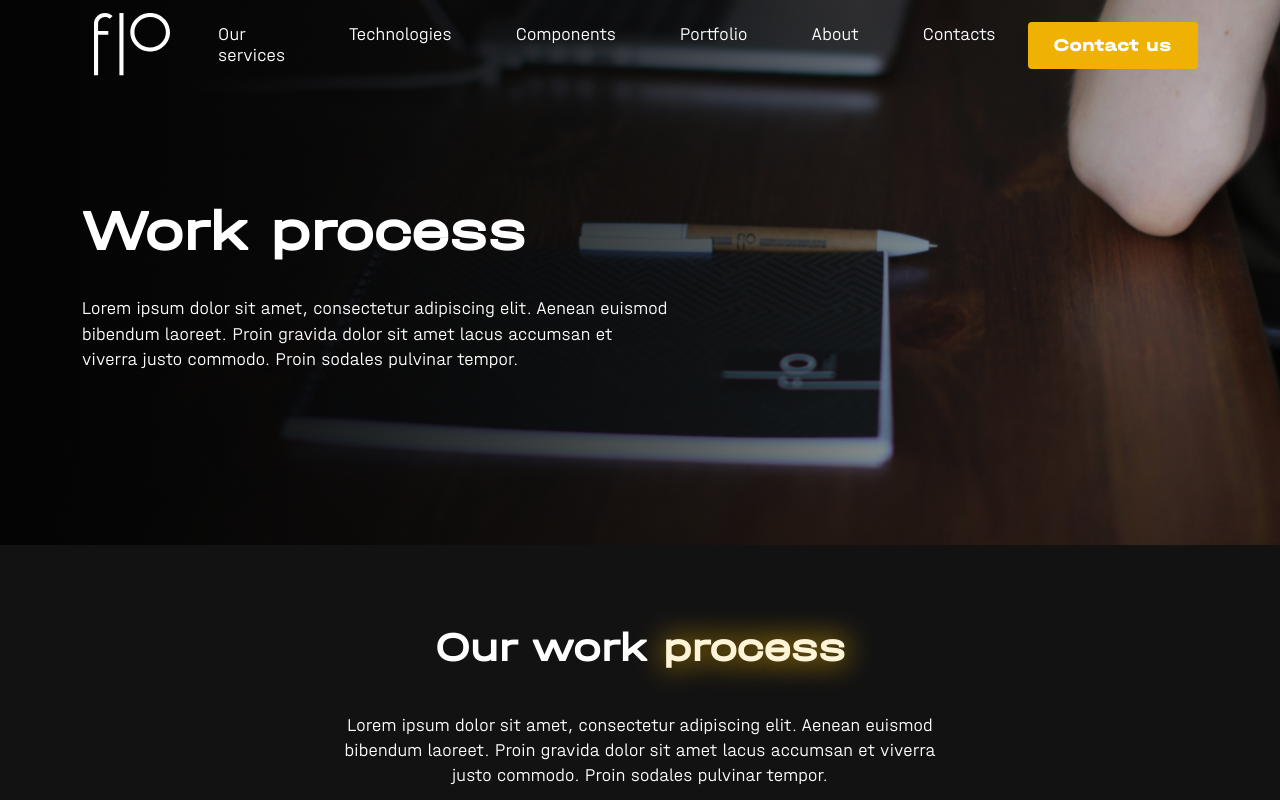
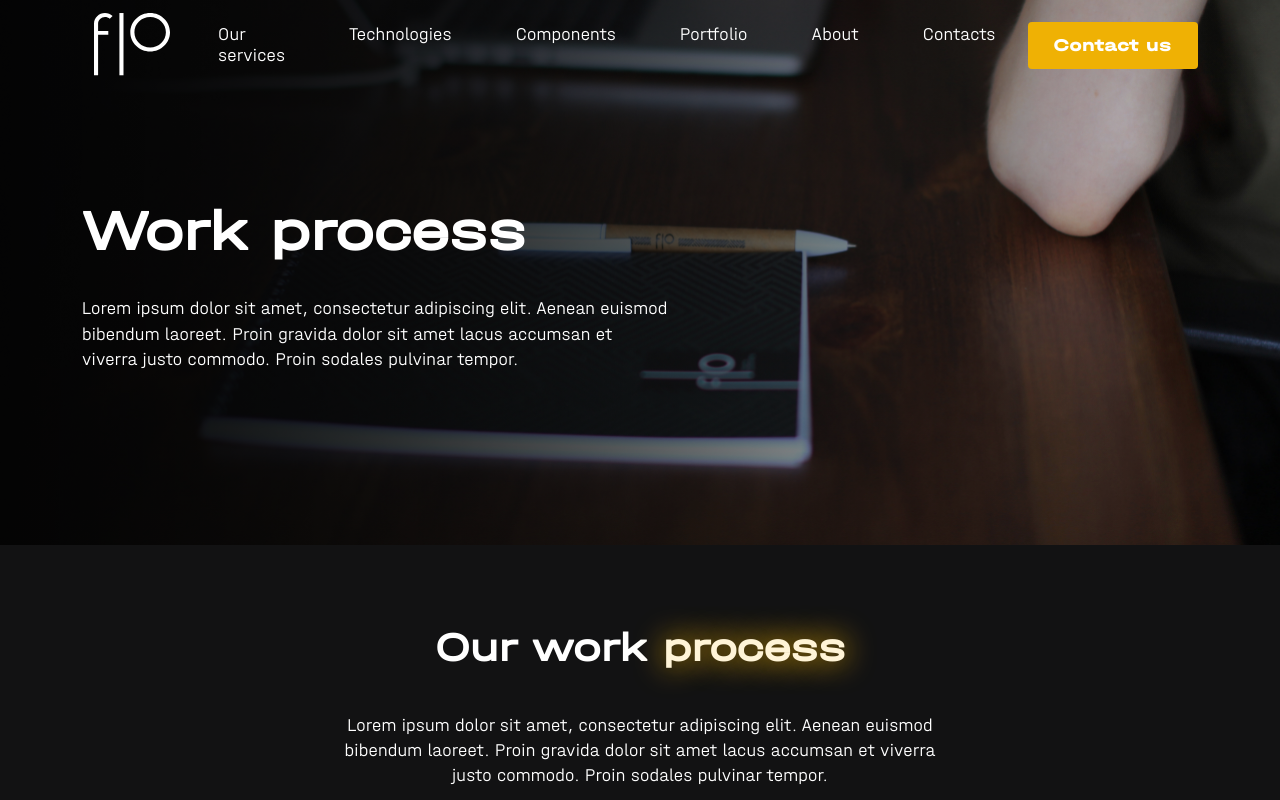
Before and after one commit to first-line-outsourcing/flo.website, a React (Create React App) app: page /process in a window 1280 px wide. Shown: the top 800 px of the page. Built offline with nearby package versions, Linux system fonts and the light colour scheme.

Commit message:
Fix css styles

```diff
--- a/src/pages/Process.js
+++ b/src/pages/Process.js
@@ -67,6 +67,7 @@ export default function Process() {
            style={{
              backgroundImage: `linear-gradient(90.22deg, rgba(0, 0, 0, 0.8) 0.18%, rgba(0, 0, 0, 0) 99.8%),
              url(${require("../images/process.jpg")})`,
+             backgroundPosition: "center",
              paddingTop: '200px'
            }}>
         <div className="container">
```
